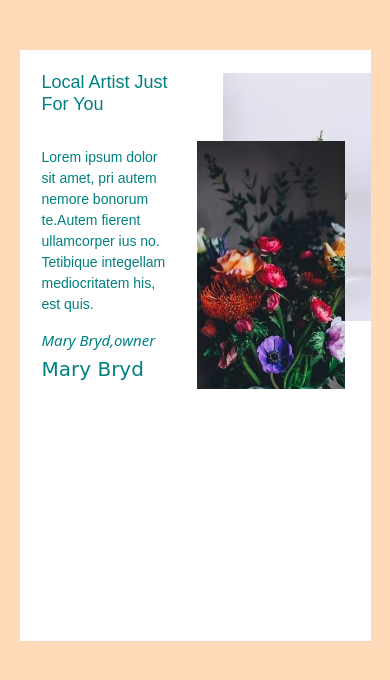
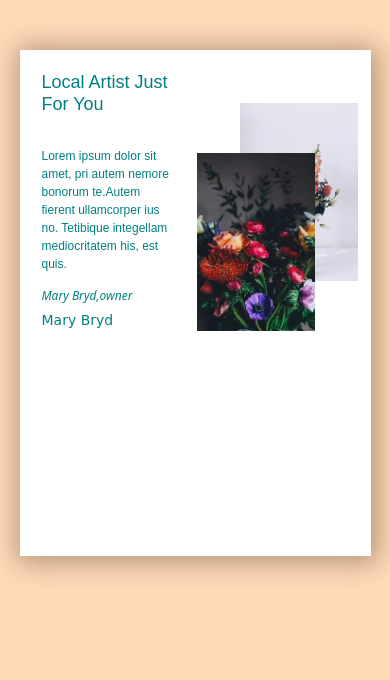
Before and after one commit to bhavya512500/CssProject, a plain HTML site: page index.html in a window 390 px wide. Drawn offline with nearby package versions, Linux system fonts and the light colour scheme; a web font is replaced by a local one.

Commit message:
fifth commit

```diff
--- a/index.css
+++ b/index.css
@@ -12,6 +12,7 @@
         border: 1px solid transparent;
         background: #fff;
         margin: 50px auto;
+        box-shadow: 2px 2px 25px 5px rgb(182, 149, 121);
       }
       .main .box {
         width: 50%;
@@ -91,7 +92,7 @@
       @media (max-width: 425px) {
         .main  {
           width: 90vw;
-          height: 70vh;
+          height: 60vh;
           margin: 50px auto;
         }
 
@@ -99,23 +100,24 @@
           font-size: 18px;
         }
         .main .box p {
+          font-size: 12px;
+        }
+        .main .box h4 {
+          font-size: 12px;
+        }
+        .main .box h2 {
           font-size: 14px;
         }
-        .main .box h4 {
-          font-size: 15px;
-        }
-        .main .box h2 {
-          font-size: 20px;
-        }
         .main .img {
-          width: 150px;
-          height: 250px;
+          width: 120px;
+          height: 180px;
         }
         .main .img:last-child {
-          top: 15%;
+          top: 20%;
           left: 0%;
         }
         .main .img:first-child {
-          left: 15%;
+          top: 10%;
+          left: 25%;
         }
       }
```
